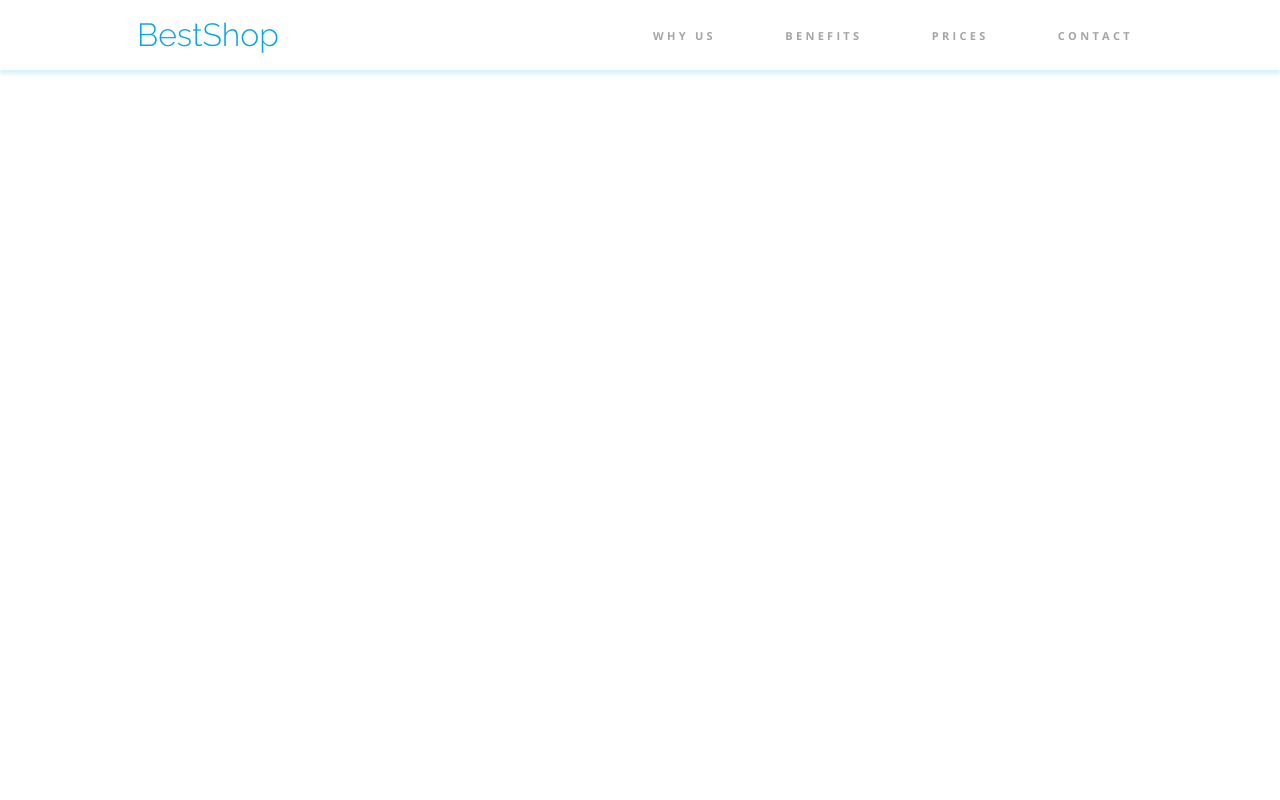
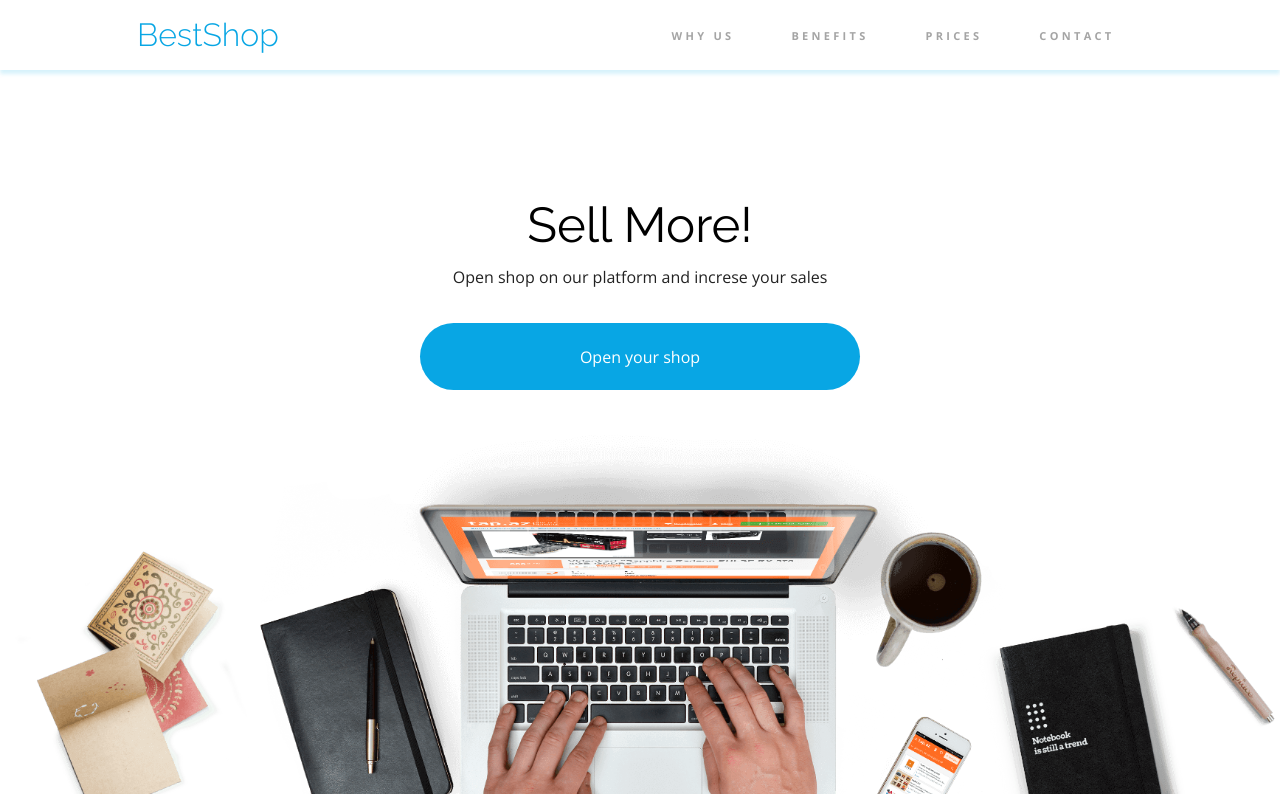
Before and after one commit to Freakando/Warsztat-1-CDL, a plain HTML site: page Zasoby_do_projektu/index.html in a window 1280 px wide. Drawn offline with nearby package versions, Linux system fonts and the light colour scheme.

Commit message:
Opening section done

```diff
--- a/Zasoby_do_projektu/css/style.css
+++ b/Zasoby_do_projektu/css/style.css
@@ -18,9 +18,13 @@ body {
     padding: 0 auto;
 }
 
+
+/*-----------------------------HEADER---------------------------*/
+
 .header {
     background-size: contain;
     margin: 0 auto;
+    margin-bottom: calc(200px - 70px);
     padding: 0 auto;
     display: flex;
     justify-content: center;
@@ -37,7 +41,7 @@ body {
 }
 
 .header-nav {
-    justify-content: space-between;
+    justify-content: space-around;
     width: 500px;
     margin-right: 137px;
     margin-left: 137px;
@@ -75,3 +79,58 @@ body {
     padding-bottom: 27px;
     border-bottom: 4px solid var(--color-primary);
 }
+
+/*-----------------------------HEADER---------------------------*/
+
+
+
+.opening-section {
+    margin: 0 auto;
+    padding: 0 auto;
+    width: 100%;
+    height: 594px;
+    background-image: url("../assets/Background.png");
+    background-position: bottom;
+    background-size: contain;
+    background-repeat: no-repeat;
+    display: flex;
+    justify-content: center;
+}
+
+.openign-container {
+    display: flex;
+    flex-direction: column;
+    align-items: center;
+    width: 1352px;
+    justify-content: flex-start;
+
+
+}
+
+.web-title {
+    padding-bottom: 20px;
+    font-family: "Raleway", "san-serif";
+    font-weight: 400;
+    font-size: 49px;
+    text-transform: capitalize;
+    color: var(--color-black);
+}
+
+.web-intro {
+    padding-bottom: 38px;
+    font-family: "Open Sans", "sans-serif";
+    font-weight: 400;
+    font-size: 16px;
+}
+
+.cta-btn {
+    font-family: "Open Sans", "san-serif";
+    font-size: 16px;
+    color: var(--color-white);
+    background-color: var(--color-primary);
+    width: 440px;
+    height: 67px;
+    border: none;
+    border-radius: 50px;
+
+}
--- a/Zasoby_do_projektu/index.html
+++ b/Zasoby_do_projektu/index.html
@@ -42,7 +42,25 @@
             </nav>
         </div>
     </header>
+<!--------------------------HEADER----------------------->
 
-<!--------------------------HEADER------------------------------------->
+
+    <Section class="opening-section">
+
+        <div class="openign-container">
+            <div class="h1-container">
+                <h1 class="web-title">sell more!</h1>
+            </div>
+
+            <div>
+                <p class="web-intro">Open shop on our platform and increse your sales</p>
+            </div>
+
+            <div class="btn-container">
+                <button class="cta-btn">Open your shop</button>
+            </div>
+
+        </div>
+    </Section>
 </body>
 </html>
```
